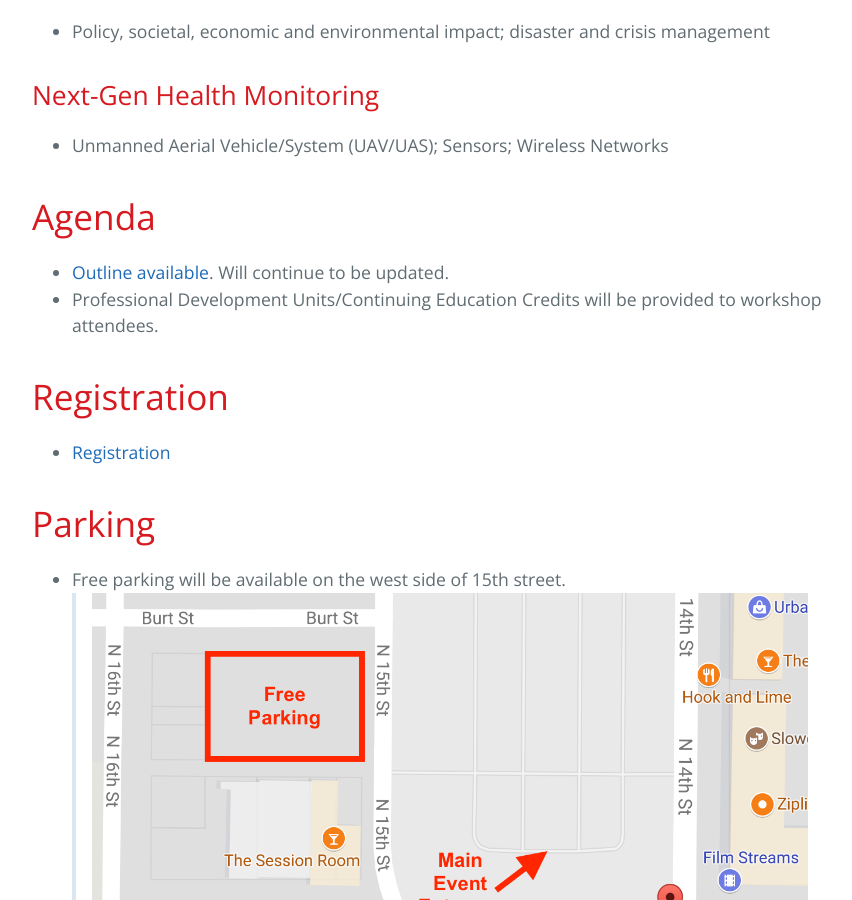
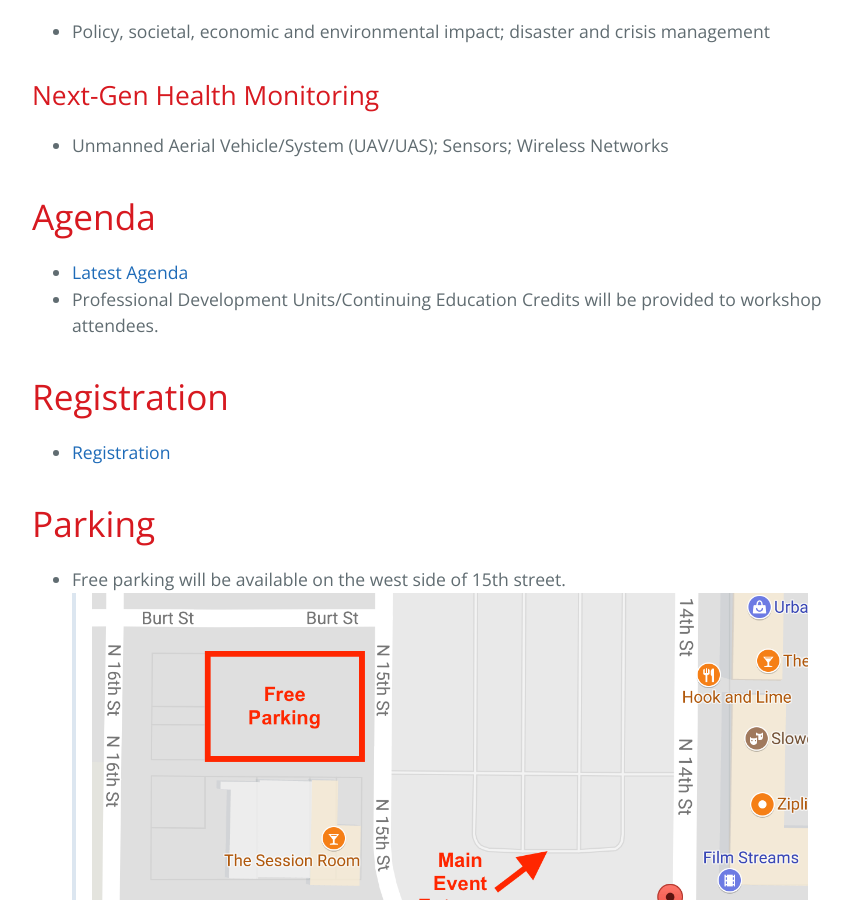
Before and after one commit to BridgingBigData/BridgingBigData.github.io, a Jekyll site: the page built from pages/bbd2017.md, in a window 1280 px wide and 900 px high, scrolled down 1822 px. Shown: the whole window, without its empty margins (192-1044 px from the left). Built offline with Jekyll 4.4.1, drawn with Linux system fonts in a browser that asks for light colours.

Commit message:
agenda link text updated

```diff
--- a/pages/bbd2017.md
+++ b/pages/bbd2017.md
@@ -37,7 +37,7 @@
 - Unmanned Aerial Vehicle/System (UAV/UAS); Sensors; Wireless Networks
 
 # Agenda
-- [Outline available](https://bridgingbigdata.github.io/pages/bbd2017agenda.html). Will continue to be updated.
+- [Latest Agenda](https://bridgingbigdata.github.io/pages/bbd2017agenda.html)
 - Professional Development Units/Continuing Education Credits will be provided to workshop attendees.
 
 # Registration
```
